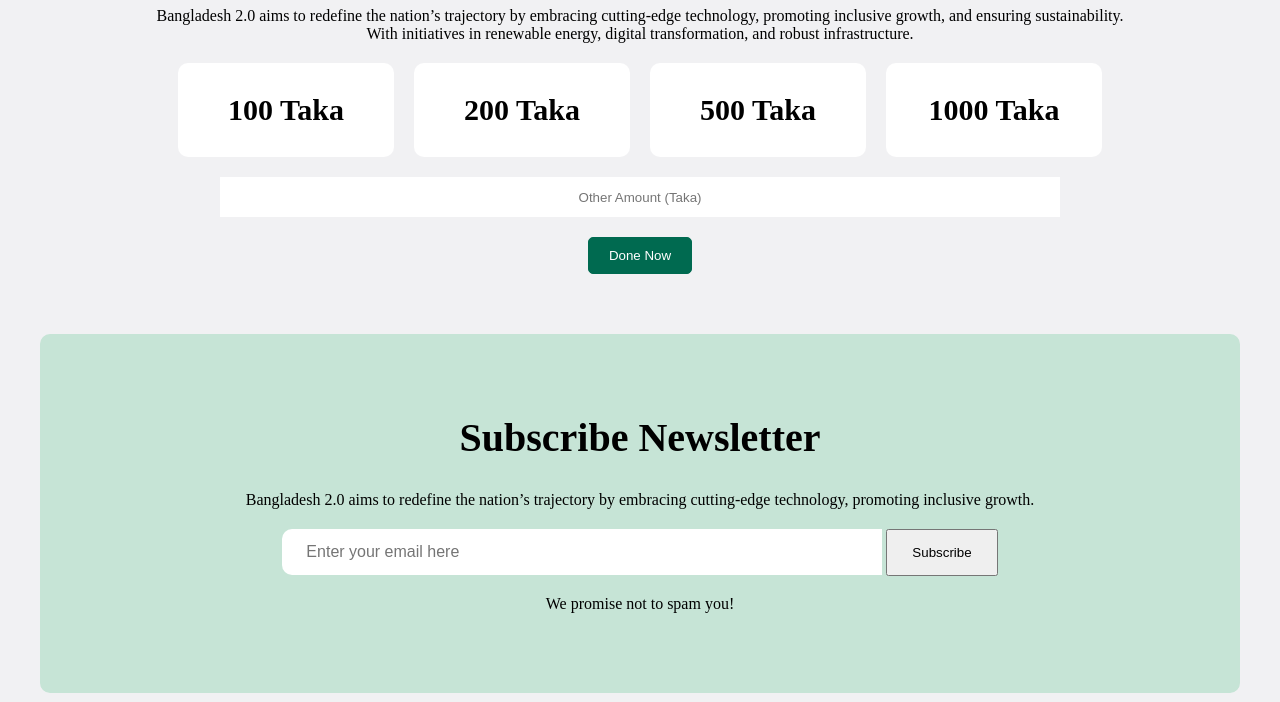
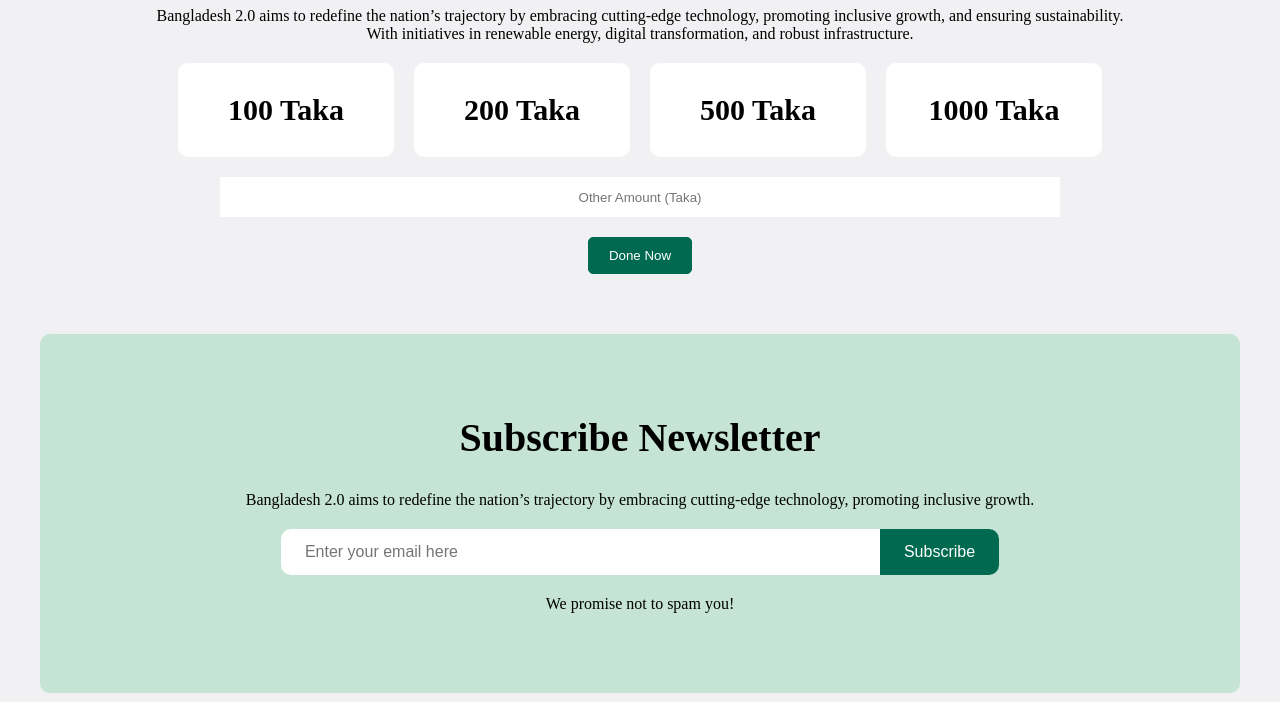
Before and after one commit to ramjan88/Bangladesh-2.0, a plain HTML site: page index.html in a window 1280 px wide. Shown: the part 2608-3310 px from the top of the page. Drawn offline with Linux system fonts and the light colour scheme.

Commit message:
added input section

```diff
--- a/styles/style.css
+++ b/styles/style.css
@@ -189,7 +189,7 @@ section {
   text-align: center;
 }
 
-.form{
+.form {
   width: 100%;
 }
 
@@ -199,15 +199,22 @@ section {
   font-size: 16px;
   margin: 20px 0;
   border: none;
+  outline: none;
   border-top-left-radius: 10px;
   border-bottom-left-radius: 10px;
 }
 
-.form input[type="submit"]{
+.form input[type="submit"] {
   padding: 14px 24px;
-
+  border: none;
+  border-top-right-radius: 10px;
+  border-bottom-right-radius: 10px;
+  margin-left: -5px;
+  background-color: rgb(0, 106, 80);
+  color: white;
+  font-size: 16px;
+  font-weight: 500;
 }
-
 
 /* -----------footer section--------- */
 
```
